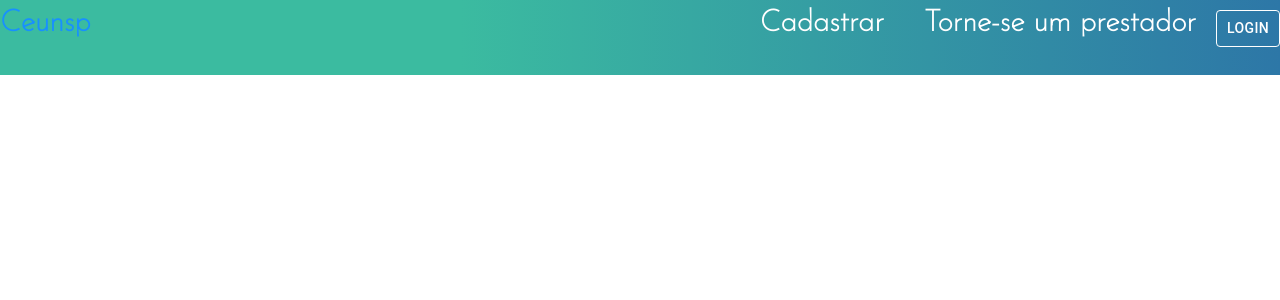
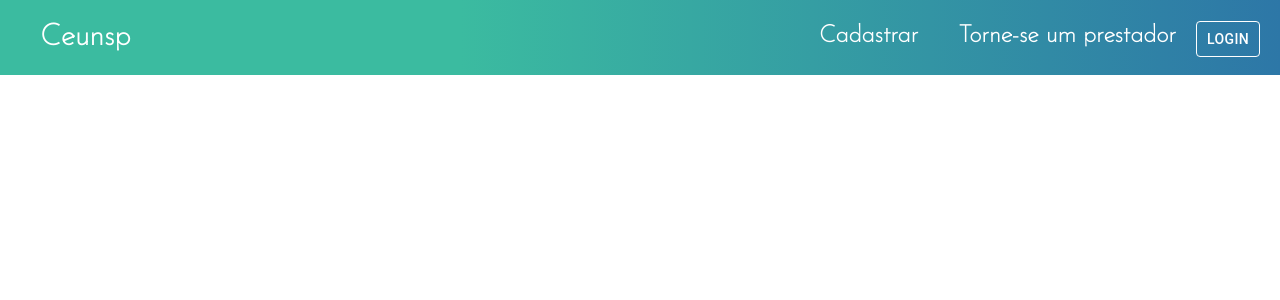
Before and after one commit to GabrielSoares-Dev/BestJobs, a React (Create React App) app: page / in a window 1280 px wide. Shown: the top 300 px of the page. Built offline with nearby package versions, Linux system fonts and the light colour scheme.

Commit message:
encerrando para pegar em casa

```diff
--- a/src/components/layouts/navbar/index.tsx
+++ b/src/components/layouts/navbar/index.tsx
@@ -9,24 +9,21 @@ const CustomButton = styled(Button)({
     borderColor:'white',
     width:'50px',
     '&:hover': {
+        color: 'white',
         backgroundColor: 'linear-gradient(90deg, rgba(59,187,160,1) 36%, rgba(45,119,167,1) 100%)',
       },
 })
 const NavBar: React.FC = () => {
     return (
         <Styled.ContainerNav>
-            <Styled.ContainerLinks>
                 <Styled.ContainerBrand>
                     <Styled.Brand>Ceunsp</Styled.Brand>
                 </Styled.ContainerBrand>
-                <div>
-
+                <Styled.ContainerLinks>
                     <Styled.Links>Cadastrar</Styled.Links>
                     <Styled.Links>Torne-se um prestador</Styled.Links>
                     <CustomButton variant="outlined">Login</CustomButton>
-                </div>
-
-            </Styled.ContainerLinks>
+                </Styled.ContainerLinks>
         </Styled.ContainerNav >
     )
 
--- a/src/components/layouts/navbar/styles.ts
+++ b/src/components/layouts/navbar/styles.ts
@@ -4,17 +4,14 @@ export const ContainerNav =  styled.div`
 width:100%;
 height:75px;
 background: linear-gradient(90deg, rgba(59,187,160,1) 36%, rgba(45,119,167,1) 100%);
-`;
-
-export const ContainerLinks  = styled.nav`
 display:flex;
+align-items:center;
 justify-content:space-between;
-
 `;
 
 export const Links = styled.a`
 color:#ffff;
-font-size:30px;
+font-size:24px;
 font-weight:bold;
 margin:20px;
 `
@@ -23,7 +20,14 @@ export const Brand = styled.a`
 text-align:left;
 font-size:30px;
 font-weight:bold;
+margin-left:40px;
+color:#ffff;
 `;
 
 export const ContainerBrand =  styled.div`
 `;
+
+export const ContainerLinks =  styled.div`
+margin-right:20px;
+
+`;
--- a/src/styles.ts
+++ b/src/styles.ts
@@ -14,7 +14,11 @@ body{
     font-family: 'Josefin Sans', sans-serif;
     color:#ffff;
 }
-
+a{
+    &:hover{
+        color:#ffff;
+    }
+}
 `;
 
 export default GlobalStyle;
```
